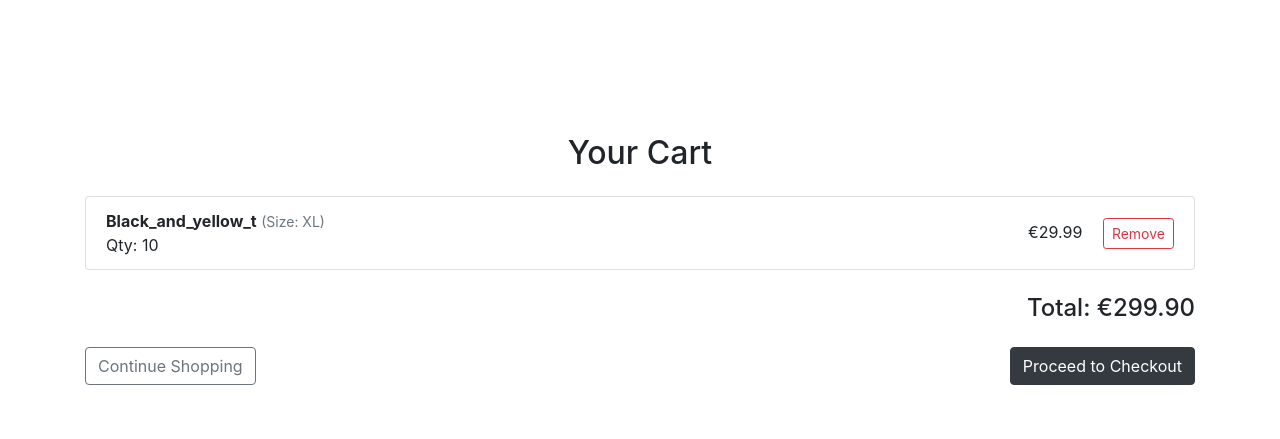
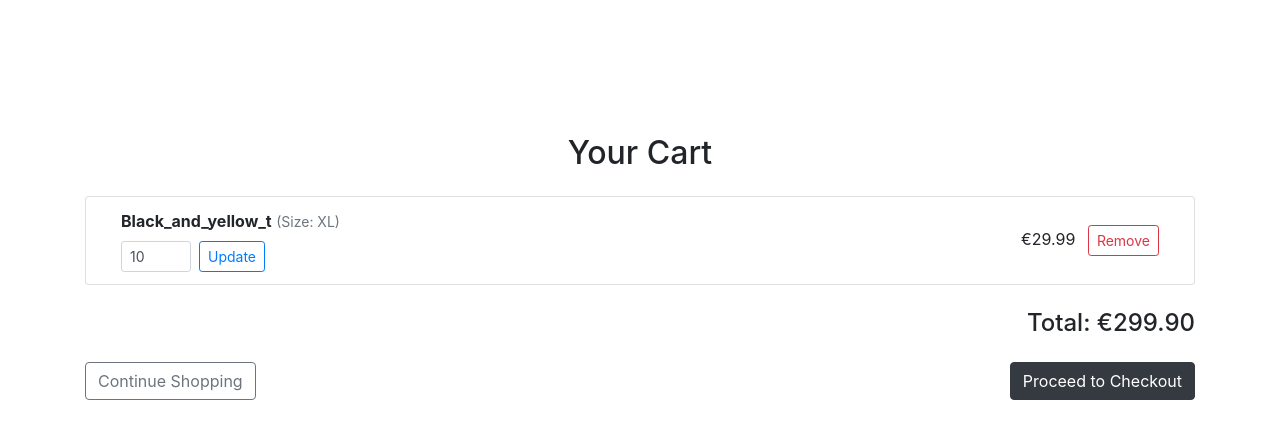
Before and after one commit to Maxcode0101/drift_cult, a Django app: page /cart/ in a window 1280 px wide. Shown: the part 58-497 px from the top of the page. Run offline with Django 4.2, Linux system fonts and the light colour scheme; a user stored in the database is signed in; data comes from the database, SQL or seed files in the repository; tables that the repository leaves empty hold one stand-in row (values such as "Sample post").

Commit message:
Add quantity update feature to shopping cart

```diff
--- a/store/templates/store/cart.html
+++ b/store/templates/store/cart.html
@@ -8,18 +8,19 @@
   {% if cart_items %}
     <ul class="list-group mb-4">
       {% for item in cart_items %}
-        <li class="list-group-item d-flex justify-content-between align-items-center">
-          <div>
+        <li class="list-group-item d-flex justify-content-between align-items-center flex-wrap">
+          <div class="col-md-6">
             <strong>{{ item.product_size.product.name }}</strong>
             <small class="text-muted">(Size: {{ item.product_size.size }})</small>
-            <br>
-            Qty: {{ item.quantity }}
+            <form method="post" action="{% url 'update_cart_quantity' item.id %}" class="form-inline mt-2">
+              {% csrf_token %}
+              <input type="number" name="quantity" value="{{ item.quantity }}" min="1" class="form-control form-control-sm mr-2" style="width: 70px;">
+              <button type="submit" class="btn btn-sm btn-outline-primary">Update</button>
+            </form>
           </div>
-          <div>
+          <div class="col-md-4 text-md-right mt-3 mt-md-0">
             €{{ item.product_size.product.price|floatformat:2 }}
-            <a href="{% url 'remove_from_cart' item.id %}" class="btn btn-sm btn-outline-danger ml-3">
-              Remove
-            </a>
+            <a href="{% url 'remove_from_cart' item.id %}" class="btn btn-sm btn-outline-danger ml-2">Remove</a>
           </div>
         </li>
       {% endfor %}
--- a/store/urls.py
+++ b/store/urls.py
@@ -15,4 +15,5 @@ urlpatterns = [
     path('checkout/', views.checkout, name='checkout'),
     path('create-checkout-session/', views.create_checkout_session, name='create_checkout_session'),
     path('order-confirmation/', views.order_confirmation, name='order_confirmation'),
+    path('cart/update/<int:item_id>/', views.update_cart_quantity, name='update_cart_quantity'),
 ]
--- a/store/views.py
+++ b/store/views.py
@@ -103,6 +103,25 @@ def remove_from_cart(request, item_id):
 
 
 @login_required
+def update_cart_quantity(request, item_id):
+    item = get_object_or_404(CartItem, id=item_id, user=request.user)
+
+    if request.method == 'POST':
+        new_quantity = int(request.POST.get('quantity', 1))
+
+        if new_quantity > 0:
+            item.quantity = new_quantity
+            item.save()
+            messages.success(request, 'Cart updated.')
+        else:
+            item.delete()
+            messages.success(request, 'Item removed from cart.')
+
+    return redirect('view_cart')
+
+
+
+@login_required
 def checkout(request):
     cart_items = CartItem.objects.filter(user=request.user)
     if not cart_items.exists():
```
